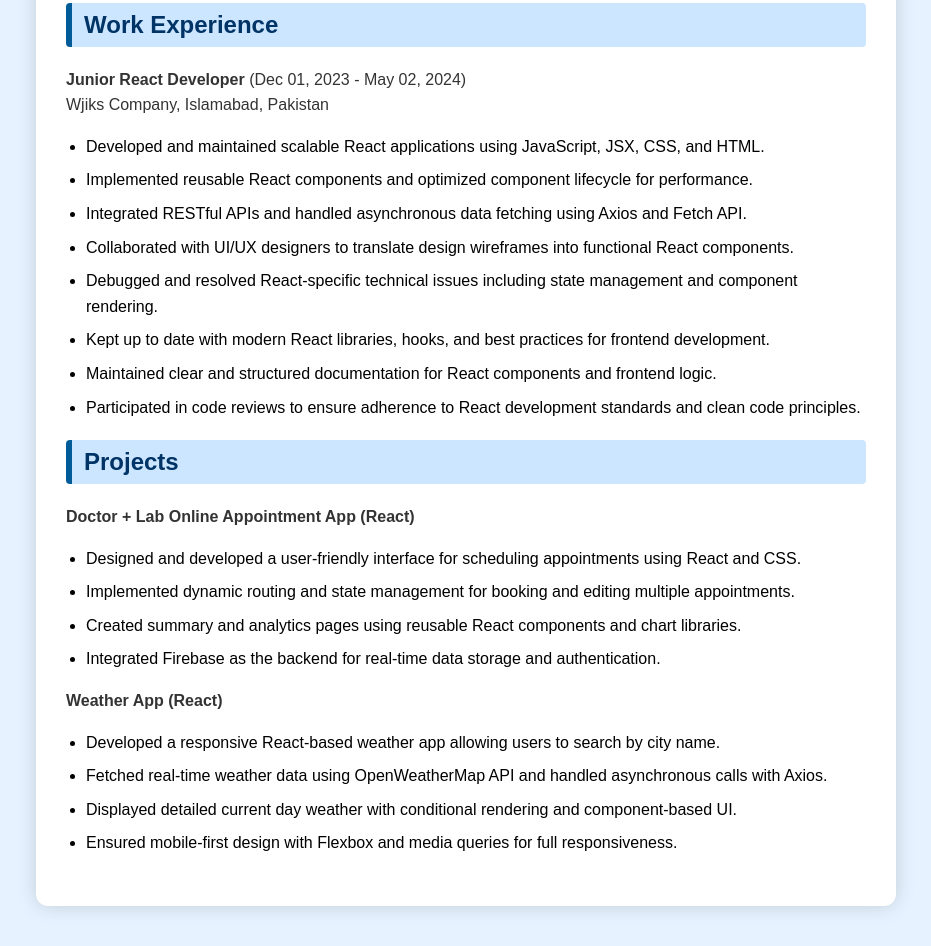
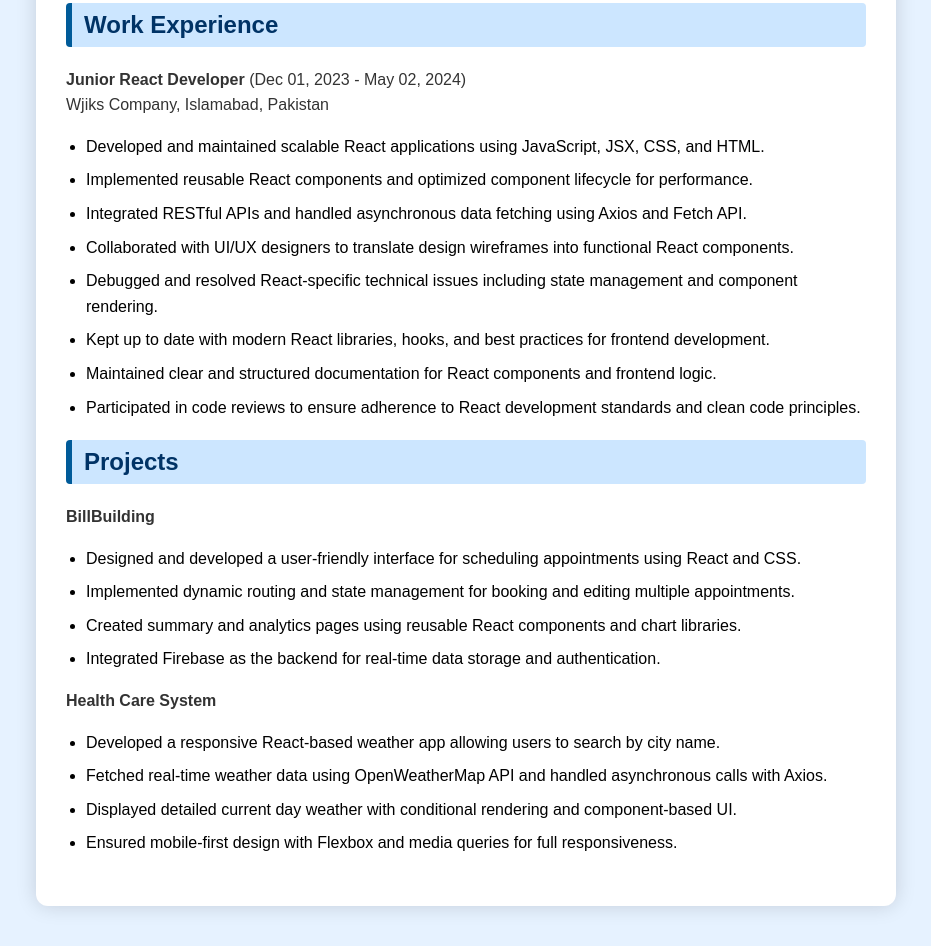
Before and after one commit to ZaidWaseem7/Cv, a plain HTML site: page index.html in a window 1280 px wide. Shown: the part 592-1538 px from the top of the page, without its empty margins (174-1105 px from the left). Drawn offline with Linux system fonts and the light colour scheme.

Commit message:
new changes

```diff
--- a/index.html
+++ b/index.html
@@ -135,7 +135,7 @@
         <div class="section" itemscope itemtype="https://schema.org/CreativeWork">
             <h2>Projects</h2>
 
-            <p><strong itemprop="name">Doctor + Lab Online Appointment App (React)</strong></p>
+            <p><strong itemprop="name">BillBuilding</strong></p>
             <ul>
                 <li itemprop="description">Designed and developed a user-friendly interface for scheduling appointments
                     using React and CSS.</li>
@@ -147,7 +147,7 @@
                     authentication.</li>
             </ul>
 
-            <p><strong itemprop="name">Weather App (React)</strong></p>
+            <p><strong itemprop="name">Health Care System</strong></p>
             <ul>
                 <li itemprop="description">Developed a responsive React-based weather app allowing users to search by
                     city name.</li>
@@ -159,6 +159,7 @@
                     responsiveness.</li>
             </ul>
         </div>
+
     </div>
 </body>
 
```
